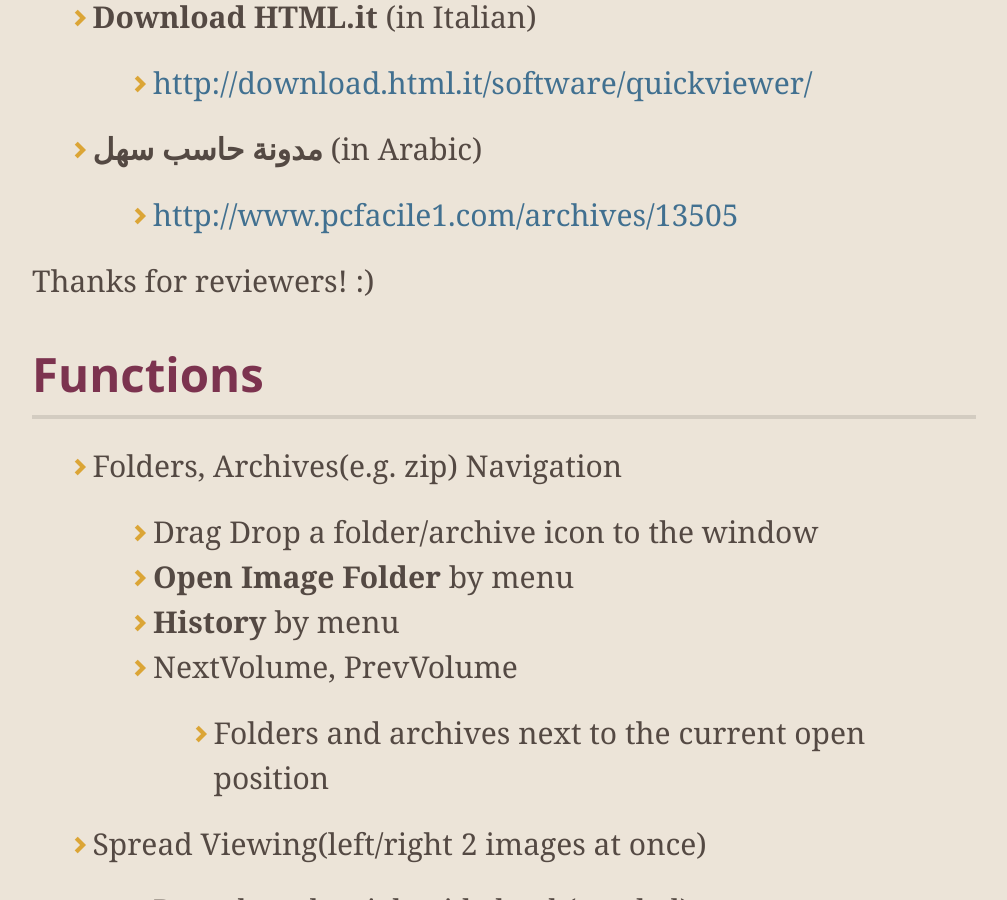
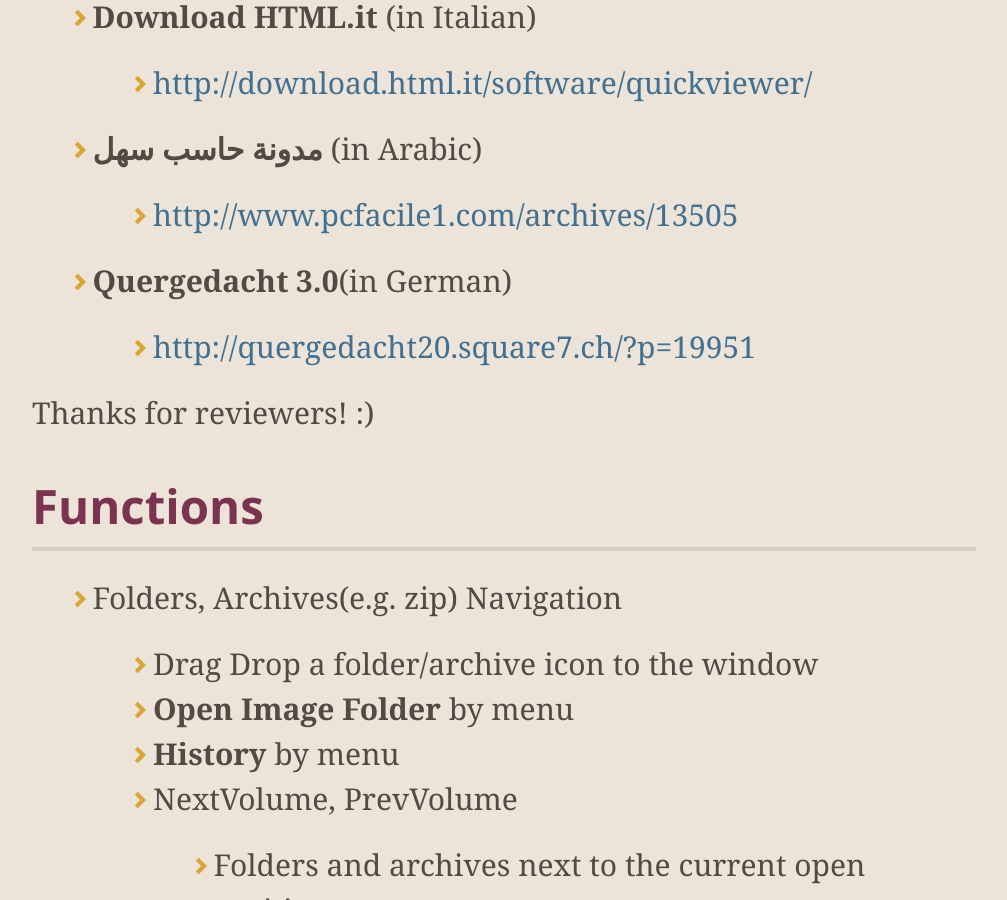
Before and after one commit to kanryu/quickviewer, a Jekyll site: the page built from docs/index.md, in a window 1280 px wide and 900 px high, scrolled down 4584 px. Shown: the whole window, without its empty margins (136-1143 px from the left). Built offline with Jekyll 4.4.1, drawn with Linux system fonts in a browser that asks for light colours; nearby versions of some CDN libraries; our own code applies the rules of GitHub Pages for plain Markdown files.

Commit message:
Update index.md

```diff
--- a/docs/index.md
+++ b/docs/index.md
@@ -77,6 +77,8 @@ You can also clone the latest source code from **[this repository.](https://gith
     - [http://download.html.it/software/quickviewer/](http://download.html.it/software/quickviewer/)
 - **مدونة حاسب سهل** (in Arabic)
     - [http://www.pcfacile1.com/archives/13505](http://www.pcfacile1.com/archives/13505)
+- **Quergedacht 3.0**(in German)
+    - [http://quergedacht20.square7.ch/?p=19951](http://quergedacht20.square7.ch/?p=19951)
 
 Thanks for reviewers! :)
 
```
